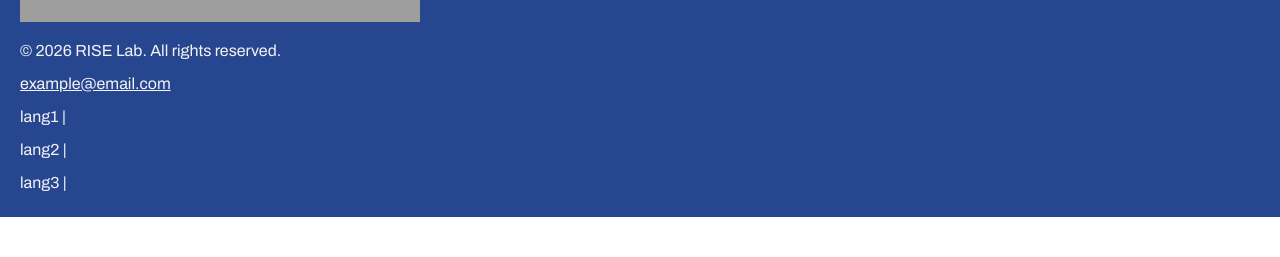
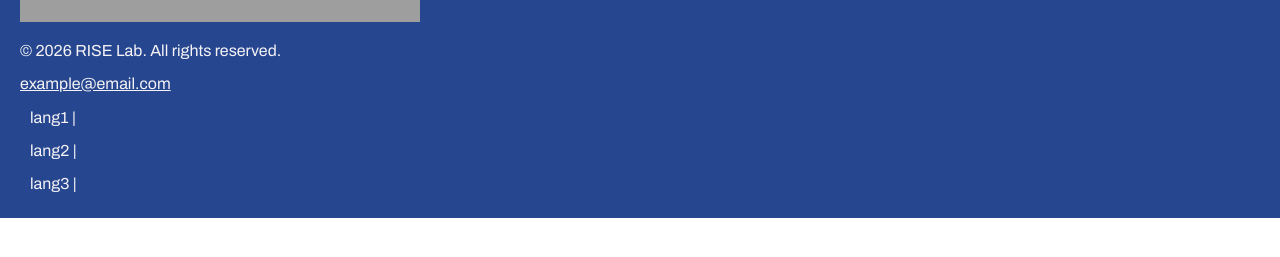
Before and after one commit to hschuler13/jekyll_theme_fronchetti, a Jekyll site: the page built from index.html, in a window 1280 px wide. Shown: the part 367-624 px from the top of the page. Built offline with Jekyll 4.4.1, drawn with Linux system fonts in a browser that asks for light colours.

Commit message:
more languages styling adjusted

```diff
--- a/_sass/_layout.scss
+++ b/_sass/_layout.scss
@@ -79,8 +79,10 @@ p, a , span, ul li, ol li {
     align-items: right;
 }
 
+.footer-languages {
+    padding: 0px 10px 0px 10px;
+}
+
 .footer-text {
     color: $secondary-color;
-    display: flex;
-    flex-direction: row;
 }
```
